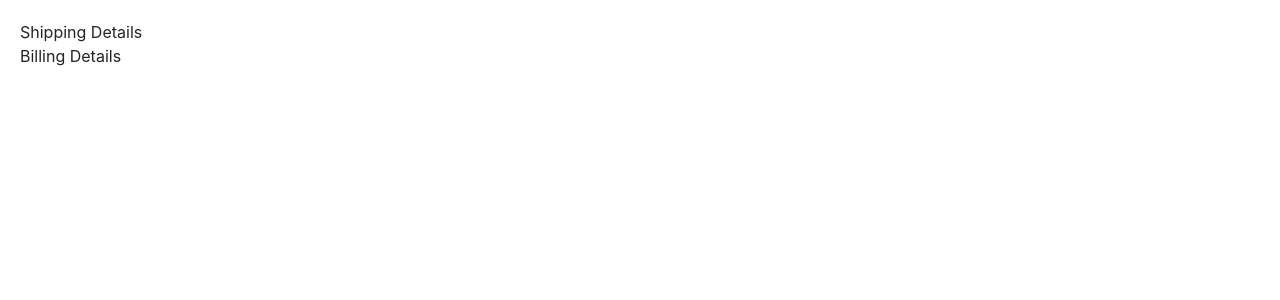
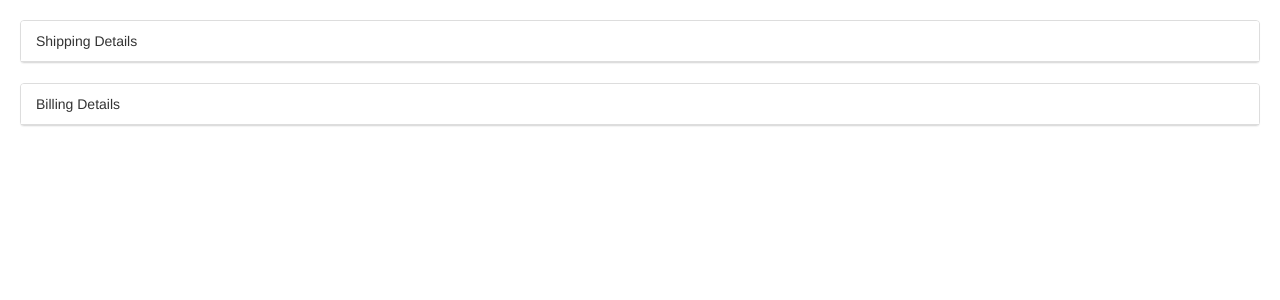
Before and after one commit to shaunkleyn/angular-crash-course, an Angular app: page / in a window 1280 px wide. Shown: the top 300 px of the page. Built offline with nearby package versions, Linux system fonts and the light colour scheme.

Commit message:
3 files modified

```diff
--- a/package.json
+++ b/package.json
@@ -11,8 +11,7 @@
     "@angular/platform-browser": "^10.0.1",
     "@angular/platform-browser-dynamic": "^10.0.1",
     "@angular/router": "^10.0.1",
-    "jquery": "1.9.1 - 3",
-    "popper.js": "^1.16.0",
+    "bootstrap": "3",
     "rxjs": "^6.5.5",
     "tslib": "^2.0.0",
     "zone.js": "^0.10.3"
--- a/src/app/zippy/zippy.component.css
+++ b/src/app/zippy/zippy.component.css
@@ -0,0 +1,3 @@
+.panel-heading {
+  cursor: pointer;
+}
--- a/src/app/zippy/zippy.component.html
+++ b/src/app/zippy/zippy.component.html
@@ -1,9 +1,15 @@
-<div class="panel panel-white border-dark">
+<div class="panel panel-default">
   <div class="panel-heading" (click)="isExpanded = !isExpanded"
   [ngStyle]="{
-    'backgroundColor' : isExpanded ? '#ccc' : '#fff'
+    'backgroundColor' : isExpanded ? '#f5f5f5' : '#fff'
   }">
     {{ title }}
+    <span class="pull-right">
+      <i class="fas" [ngClass]="{
+        'fa-chevron-up' : isExpanded,
+        'fa-chevron-down' : !isExpanded
+      }"></i>
+    </span>
   </div>
 	<div class="panel-body" *ngIf="isExpanded">
     <ng-content></ng-content>
```
